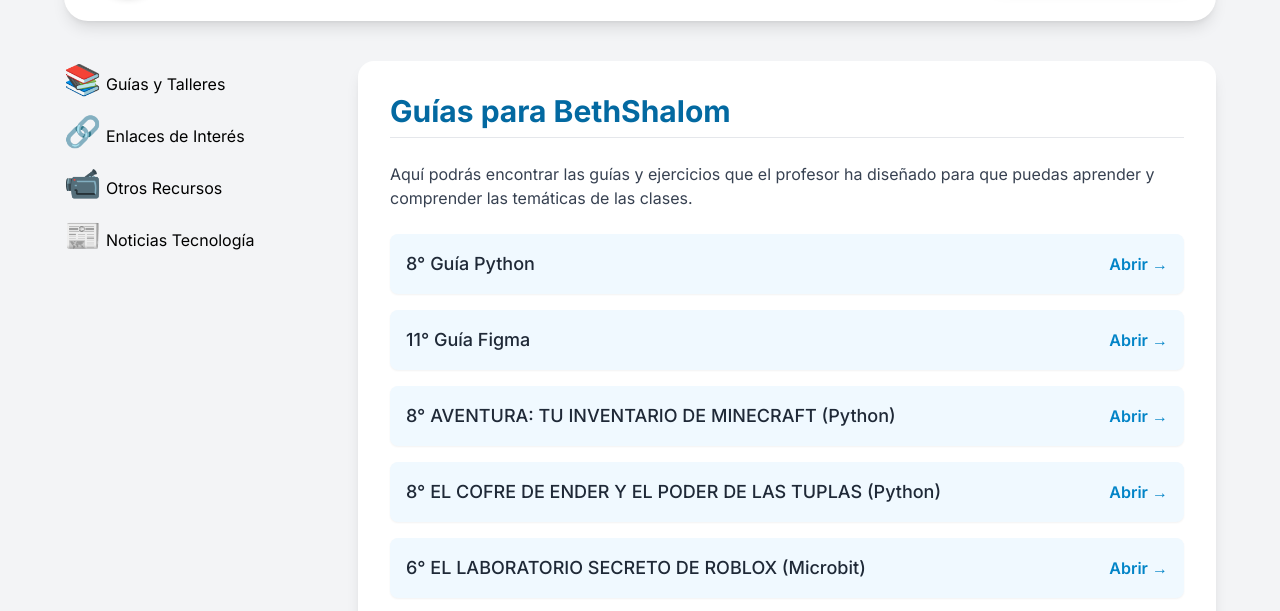
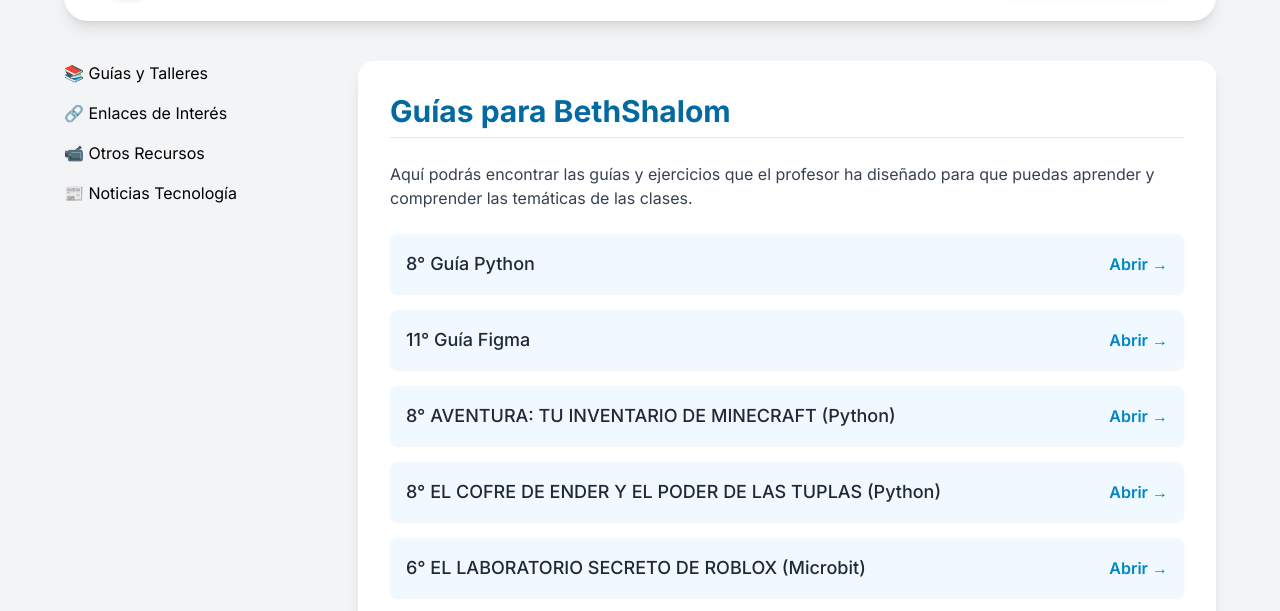
Before and after one commit to chrisayuron/webMrRonald, a plain HTML site: page estudiantes.html in a window 1280 px wide. Shown: the part 139-750 px from the top of the page. Drawn offline with nearby package versions, Linux system fonts and the light colour scheme; a small style sheet from the web is missing.

Commit message:
menu lateral corregido

```diff
--- a/estudiantes.html
+++ b/estudiantes.html
@@ -14,9 +14,11 @@
             font-family: 'Inter', sans-serif;
         }
 
-        /* Estilos del botón de pestaña (Tarjeta) */
+        /* Estilos del botón de pestaña (Tarjeta) - AHORA EN FORMATO VERTICAL/GRID */
         .tab-button {
-            @apply p-4 rounded-xl shadow-lg transition-all duration-300 transform hover:scale-[1.02] cursor-pointer text-center flex flex-col items-center justify-center h-full;
+            /* Diseño de tarjeta con espacio para el ícono y texto */
+            @apply p-4 rounded-xl shadow-lg transition-all duration-300 transform hover:scale-[1.02] cursor-pointer text-left flex items-center h-full;
+            /* Aplicamos estilos base para tarjetas */
             @apply bg-white border border-gray-200 text-gray-700 font-semibold;
         }
 
@@ -40,7 +42,10 @@
             to { opacity: 1; transform: translateY(0); }
         }
 
-        /* Estilo para los íconos de las tarjetas activas */
+        /* Estilo para los íconos de las tarjetas */
+        .tab-button .tab-icon {
+             @apply text-2xl mr-4; /* Ícono más grande y separado del texto */
+        }
         .tab-button.active .tab-icon {
              @apply text-white;
         }
@@ -70,12 +75,12 @@
                 <!-- Contenedor del Título y Eslogan -->
                 <div class="flex items-center mb-4 md:mb-0">
                     <!-- Placeholder de Imagen/Logo -->
-                    <!-- NOTA: He incluido una imagen placeholder con la URL que subiste.
-                         Si deseas un logo o imagen con un nombre diferente, actualiza el 'src'. -->
+                    <!-- NOTA: He mantenido la referencia a 'images/marca.png' -->
                     <img
                         src="./images/marca.png"
                         alt="Foto de Marca de Prof. Ronald"
                         class="w-20 h-20 rounded-full object-cover mr-4 shadow-md"
+                        onerror="this.onerror=null; this.src='https://placehold.co/80x80/22c55e/ffffff?text=PR';"
                     >
                     <div>
                         <h1 class="text-4xl sm:text-5xl font-extrabold text-sky-800">Contenido para estudiantes 🎓</h1>
@@ -85,7 +90,7 @@
                     </div>
                 </div>
 
-                <!-- Nuevo Botón de Regreso (Visual y con Ícono) -->
+                <!-- Botón de Regreso a Principal -->
                 <a href="index.html" class="flex items-center text-white bg-sky-600 px-6 py-3 rounded-xl shadow-lg hover:bg-sky-700 transition-all duration-300 transform hover:scale-[1.05] font-semibold mt-4 md:mt-0">
                     <i class="fas fa-home mr-2 text-xl"></i>
                     Página Principal
@@ -93,43 +98,50 @@
             </div>
         </header>
 
-        <!-- Contenedor Principal: Menú de Pestañas (Grid) + Contenido -->
-        <div class="grid grid-cols-1 lg:grid-cols-4 gap-6">
+        <!-- Contenedor Principal: Menú de Pestañas (Vertical) + Contenido (Derecha) -->
+        <!-- ********* CAMBIADO DE lg:grid-cols-4 A md:grid-cols-4 ********* -->
+        <div class="grid grid-cols-1 md:grid-cols-4 gap-6">
 
             <!-- Columna de Navegación (Pestañas en Vertical) -->
-            <nav class="lg:col-span-1 space-y-4">
+            <nav class="md:col-span-1 space-y-4">
 
-                <button class="tab-button active" onclick="openTab(event, 'principal')">
-                    <span class="text-3xl mb-1 tab-icon">📚</span>
+                <!-- Botones de Pestaña -->
+                <button id="defaultOpen" class="tab-button" onclick="openTab(event, 'principal')">
+                    <!-- Ícono de Libros para Guías y Talleres -->
+                    <span class="tab-icon">📚</span>
                     Guías y Talleres
                 </button>
 
                 <button class="tab-button" onclick="openTab(event, 'enlaces')">
-                    <span class="text-3xl mb-1 tab-icon">🔗</span>
+                    <!-- Ícono de Cadena para Enlaces -->
+                    <span class="tab-icon">🔗</span>
                     Enlaces de Interés
                 </button>
 
                 <button class="tab-button" onclick="openTab(event, 'recursos')">
-                    <span class="text-3xl mb-1 tab-icon">📹</span>
+                    <!-- Ícono de Videocámara para Recursos -->
+                    <span class="tab-icon">📹</span>
                     Otros Recursos
                 </button>
 
                 <button class="tab-button" onclick="openTab(event, 'noticias')">
-                    <span class="text-3xl mb-1 tab-icon">📰</span>
+                    <!-- Ícono de Periódico para Noticias -->
+                    <span class="tab-icon">📰</span>
                     Noticias Tecnología
                 </button>
             </nav>
 
             <!-- Columna de Contenido (Contenido de la Pestaña Activa) -->
-            <main class="lg:col-span-3 bg-white p-8 rounded-2xl shadow-lg">
+            <!-- ********* CAMBIADO DE lg:col-span-3 A md:col-span-3 ********* -->
+            <main class="md:col-span-3 bg-white p-8 rounded-2xl shadow-lg">
 
-                <!-- Pestaña 1: Contenido Principal -->
-                <div id="principal" class="tab-content active">
+                <!-- Pestaña 1: Contenido Principal (Guías y Talleres) -->
+                <div id="principal" class="tab-content">
                     <h2 class="text-3xl font-bold text-sky-700 mb-6 border-b pb-2">Guías para BethShalom</h2>
                     <p class="text-gray-700 mb-6">
                         Aquí podrás encontrar las guías y ejercicios que el profesor ha diseñado para que puedas aprender y comprender las temáticas de las clases.
                     </p>
-                    <!-- Ejemplos de Contenido Principal -->
+                    <!-- Contenido de Enlaces de Guías y Talleres (Asegurado) -->
                     <div class="space-y-4">
                         <div class="flex items-center justify-between p-4 bg-sky-50 rounded-lg shadow-sm">
                             <span class="text-lg font-medium text-gray-800">8° Guía Python</span>
@@ -176,6 +188,7 @@
                             </a>
                         </div>
                     </div>
+                </div>
 
                 <!-- Pestaña 2: Enlaces de Interés -->
                 <div id="enlaces" class="tab-content">
@@ -183,7 +196,8 @@
                     <p class="text-gray-700 mb-6">
                         Sitios web y herramientas externas esenciales para practicar, crear y profundizar en los temas vistos en clase.
                     </p>
-
+                    <!-- Contenido de Enlaces de Interés (Asegurado) -->
+                    <div class="space-y-4">
                         <div class="flex items-center justify-between p-4 bg-sky-50 rounded-lg shadow-sm">
                                 <span class="text-lg font-medium text-gray-800">CREATIVOS DIGITALES</span>
                                 <a href="https://academia.creativos-digitales.com/login/index.php" target="_blank"  class="text-sky-600 hover:text-sky-800 font-semibold transition duration-200">
@@ -244,7 +258,7 @@
                                     Abrir &rarr;
                                 </a>
                         </div>
-
+                    </div>
                 </div>
 
                 <!-- Pestaña 3: Otros Recursos -->
@@ -254,33 +268,19 @@
                         Videos, libros recomendados y herramientas IA que te servirán para ser un autodidacta en el mundo tech.
                         <span class="border-l-4 border-yellow-500 pl-4 py-2 bg-yellow-50 rounded-md">ESTA SECCIÓN ESTÁ EN CONSTRUCCIÓN</span>
                     </p>
-                    <!-- Ejemplos de Otros Recursos -->
+                    <!-- Contenido de Otros Recursos (Vacío, como se indica) -->
                     <div class="space-y-4">
-
-                        <!-- <div class="border-l-4 border-yellow-500 pl-4 py-2 bg-yellow-50 rounded-md">
-                            <h3 class="font-bold text-gray-800">Playlist de YouTube: Fundamentos de Programación</h3>
-                            <p class="text-sm text-gray-600">Videos seleccionados para afianzar conceptos básicos.</p>
-                            <a href="#" class="text-sky-600 hover:underline text-sm font-semibold">Ver Playlist &rarr;</a>
-                        </div>
-                        <div class="border-l-4 border-yellow-500 pl-4 py-2 bg-yellow-50 rounded-md">
-                            <h3 class="font-bold text-gray-800">Libro: Pensamiento Computacional para Jóvenes</h3>
-                            <p class="text-sm text-gray-600">Enlace a material de lectura esencial.</p>
-                            <a href="#" class="text-sky-600 hover:underline text-sm font-semibold">Acceder a Lectura &rarr;</a>
-                        </div>
-                        <div class="border-l-4 border-yellow-500 pl-4 py-2 bg-yellow-50 rounded-md">
-                            <h3 class="font-bold text-gray-800">Herramientas IA para Estudiantes (Guía Rápida)</h3>
-                            <p class="text-sm text-gray-600">Descubre cómo usar la IA como asistente académico.</p>
-                            <a href="#" class="text-sky-600 hover:underline text-sm font-semibold">Ver Guía &rarr;</a>
-                        </div> -->
+                        <!-- Esta sección está vacía y muestra el mensaje de "en construcción" -->
                     </div>
                 </div>
 
-                <!-- Pestaña 4: Noticias Tech (Simulación de actualización automática) -->
+                <!-- Pestaña 4: Noticias Tech -->
                 <div id="noticias" class="tab-content">
                     <h2 class="text-3xl font-bold text-sky-700 mb-6 border-b pb-2">Lo Último en Tecnología y Ciencia</h2>
                     <p class="text-gray-700 mb-6">
                         Mantente al día con las novedades más importantes. <span class="font-medium text-red-500">Aquí encontrarás algunas noticias de lo que sucede en el mundo de la tecnología</span>
                     </p>
+                    <!-- Contenido de Noticias Tech (Asegurado) -->
                     <div id="news-feed" class="space-y-4">
                         <!-- Artículos de noticias simulados -->
                         <div class="border-l-4 border-blue-500 pl-4 py-3 bg-blue-50 rounded-md shadow-sm">
@@ -293,12 +293,6 @@
                             <p class="text-sm text-gray-600">Fecha: 24 Julio 2025</p>
                             <a href="https://www.xataka.com/robotica-e-ia/otra-revolucion-silenciosa-se-abre-paso-ia-que-pueda-crear-apps-minutos-saber-programar" target="_blank" class="text-sky-600 hover:underline text-sm font-semibold">Leer artículo &rarr;</a>
                         </div>
-
-                        <!-- <div class="border-l-4 border-blue-500 pl-4 py-3 bg-blue-50 rounded-md shadow-sm">
-                            <h3 class="font-bold text-gray-800 text-lg">La importancia de la Ciberseguridad en el colegio 🔒</h3>
-                            <p class="text-sm text-gray-600">Fecha: 28 de septiembre de 2025</p>
-                            <a href="#" target="_blank" class="text-sky-600 hover:underline text-sm font-semibold">Leer artículo &rarr;</a>
-                        </div>  -->
                     </div>
                 </div>
 
@@ -327,41 +321,56 @@
         function openTab(evt, tabName) {
             let i, tabcontent, tablinks;
 
-            // Oculta todos los contenidos de pestaña y desactiva botones
+            // Oculta todos los contenidos de pestaña
             tabcontent = document.getElementsByClassName("tab-content");
             for (i = 0; i < tabcontent.length; i++) {
                 tabcontent[i].classList.remove('active');
             }
 
+            // Desactiva todos los botones
             tablinks = document.getElementsByClassName("tab-button");
             for (i = 0; i < tablinks.length; i++) {
                 tablinks[i].classList.remove('active');
             }
 
-            // Muestra la pestaña actual y activa el botón
+            // Muestra la pestaña actual
             document.getElementById(tabName).classList.add('active');
+
+            // Activa el botón que fue clickeado (o el botón por defecto)
+            if (evt && evt.currentTarget) {
                 evt.currentTarget.classList.add('active');
+            } else {
+                // Caso de inicialización: si no hay evento, buscamos el botón.
+                 const buttonToActivate = document.querySelector(`.tab-button[onclick*="'${tabName}'"]`);
+                 if (buttonToActivate) {
+                    buttonToActivate.classList.add('active');
+                 }
+            }
         }
 
-        // Simulación de actualización automática de noticias
+        // INICIALIZACIÓN ROBUSTA: Asegura que la pestaña principal se active y se muestre correctamente al cargar.
+        document.addEventListener('DOMContentLoaded', () => {
+            // Selecciona la pestaña que debe ser visible por defecto: 'principal'
+            const defaultTabId = 'principal';
+
+            // Llamamos a openTab pasando null como evento (pues no hay click real)
+            // y el ID de la pestaña por defecto.
+            // Para la inicialización, necesitamos simular el botón activo
+            const defaultButton = document.getElementById('defaultOpen');
+
+            // Como cambiamos la estructura de openTab para depender del evento,
+            // vamos a simular el click para asegurar que se active el botón y el contenido.
+            if (defaultButton) {
+                // Creamos un evento falso para el currentTarget
+                const fakeEvent = { currentTarget: defaultButton };
+                openTab(fakeEvent, defaultTabId);
+            }
+        });
+
+        // Simulación de actualización automática de noticias (función mantenida pero no usada en DOMContentLoaded)
         function updateNewsFeed() {
-            const newsFeed = document.getElementById('news-feed');
-
-            // Simular la obtención de una nueva noticia y añadirla al inicio
-            // const newArticle = `
-            //     <div class="border-l-4 border-blue-500 pl-4 py-3 bg-blue-50 rounded-md shadow-sm">
-            //         <h3 class="font-bold text-gray-800 text-lg">¡ÚLTIMO! Novedades en la próxima versión de JavaScript 💻</h3>
-            //         <p class="text-sm text-gray-600">Fecha: ${new Date().toLocaleDateString('es-CO', { day: 'numeric', month: 'long', year: 'numeric' })}</p>
-            //         <a href="#" target="_blank" class="text-sky-600 hover:underline text-sm font-semibold">Leer artículo &rarr;</a>
-            //     </div>
-            // `;
-            // Añade la noticia al inicio de la lista
-            newsFeed.insertAdjacentHTML('afterbegin', newArticle);
+            // Lógica de actualización de noticias
         }
-
-        // Ejecutar la simulación de noticias al cargar
-        document.addEventListener('DOMContentLoaded', updateNewsFeed);
-
     </script>
 </body>
 </html>
```
Lines whose indentation alone changed are shown as unchanged.
